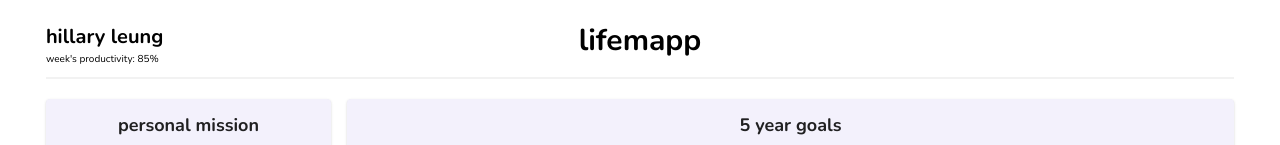
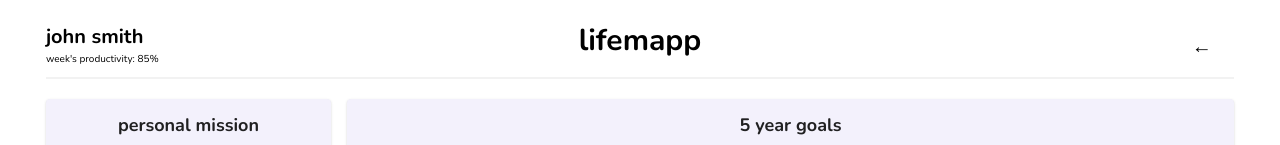
Before and after one commit to EdwardBurns10/hackthenorth, a Next.js app in the folder goal-tracker/: page /page in a window 1280 px wide. Shown: the top 145 px of the page. Built offline with nearby package versions, Linux system fonts and the light colour scheme.

Commit message:
add button to second page

```diff
--- a/goal-tracker/pages/page.js
+++ b/goal-tracker/pages/page.js
@@ -1,13 +1,24 @@
 import Head from 'next/head'
 import styles from '../styles/Home.module.css'
 import styled from "styled-components"
-import { Container, Grid, Card, CardContent, Typography } from '@material-ui/core'
+import { Button, Container, Grid, Card, CardContent, Typography } from '@material-ui/core'
 import { StylesProvider } from '@material-ui/core/styles';
 import LinearProgress from '@material-ui/core/LinearProgress';
+import Link from 'next/link'
 
 const Content = styled.div`
   && {
     margin: 0 3% 0 3%;
+  }
+`
+const Next = styled(Button)`
+  && {
+    margin-top: 15px;
+    font-size: 20px;
+    text-transform: none;
+    position: absolute;
+    right: 0;
+    color: black;
   }
 `
 const Name = styled.h2`
@@ -207,10 +218,15 @@ const Home = () => {
                 </Head>
                 <Header>
                     <span>
-                        <Name>hillary leung</Name>
+                        <Name>john smith</Name>
                         <Subtitle>week's productivity: 85%</Subtitle>
                     </span>
                     <h1>lifemapp</h1>
+                    <span>
+                    <Link href="/">
+                      <Next>&#8592;</Next>
+                    </Link>
+                    </span>
                 </Header>
                 <Headerline></Headerline>
                 <div>
```
Also changed, not shown: goal-tracker/pages/index.js (+17 -1 lines).
